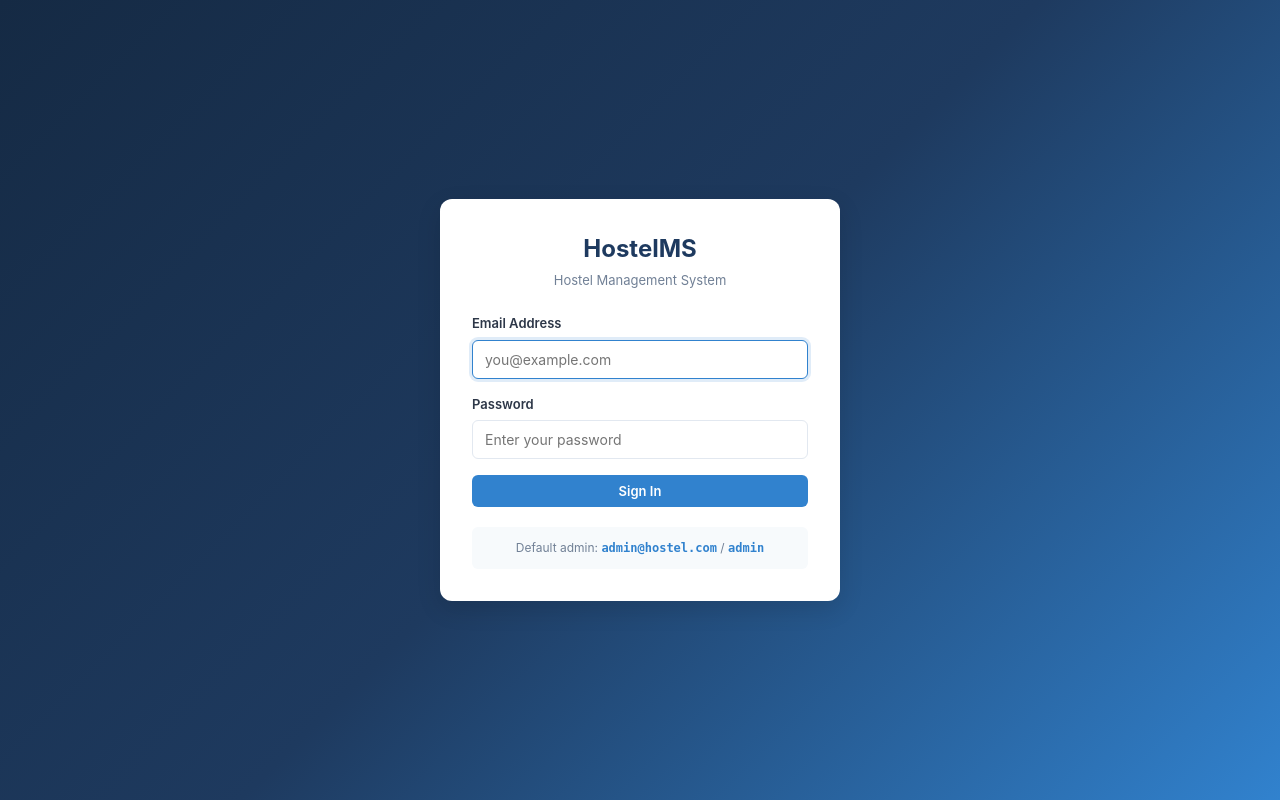
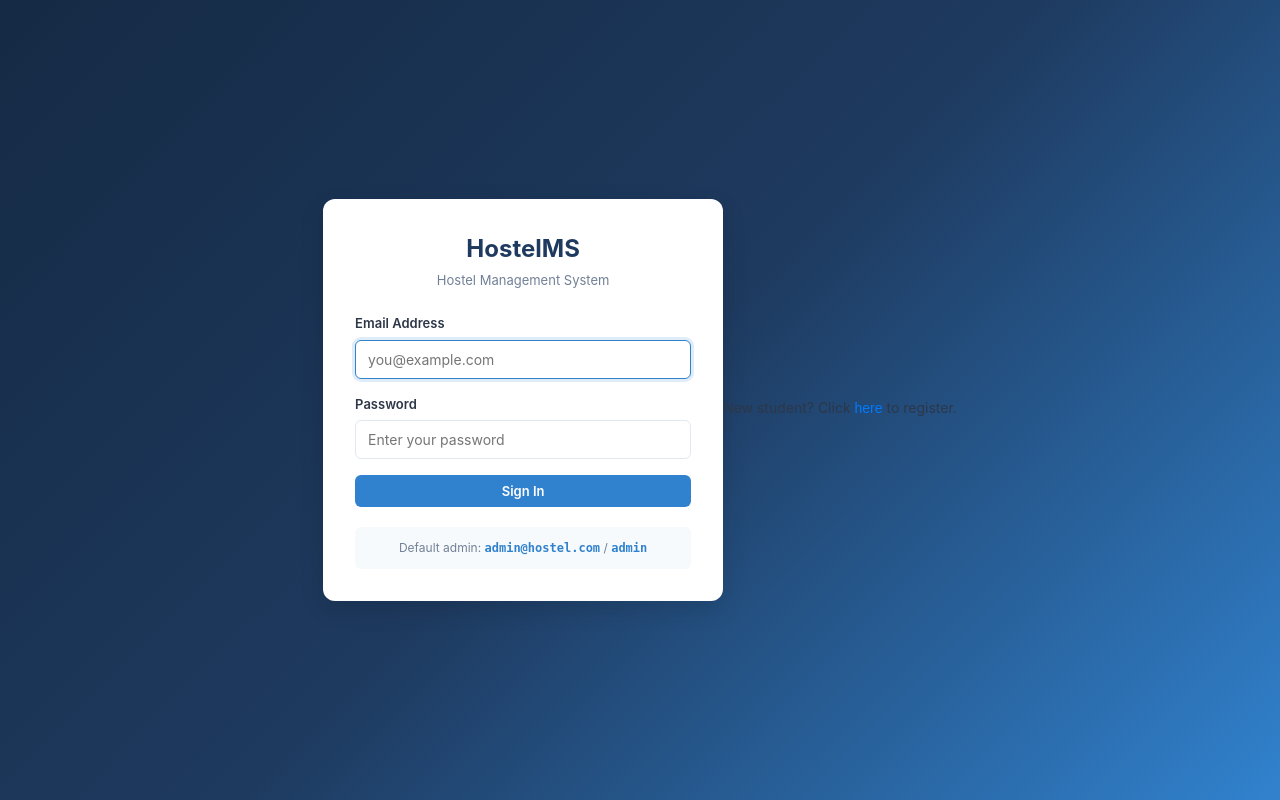
Before and after one commit to Minu-03/hostel_management, a PHP site: page /hostel_management_final/ in a window 1280 px wide. Run offline with PHP 8.4, Linux system fonts and the light colour scheme.

```diff
--- a/index.php
+++ b/index.php
@@ -70,6 +70,10 @@ if ($_SERVER['REQUEST_METHOD'] === 'POST') {
             Default admin: <code>admin@hostel.com</code> / <code>admin</code><br>
         </div>
     </div>
+    <!-- Registration Link -->
+    <div style="margin-top: 15px; text-align: center; font-size: 14px;">
+            New student? Click <a href="register.php" style="color: #007bff; text-decoration: none; font-family: Arial, sans-serif;">here</a> to register.
+    </div>
 </div>
 </body>
 </html>
```
